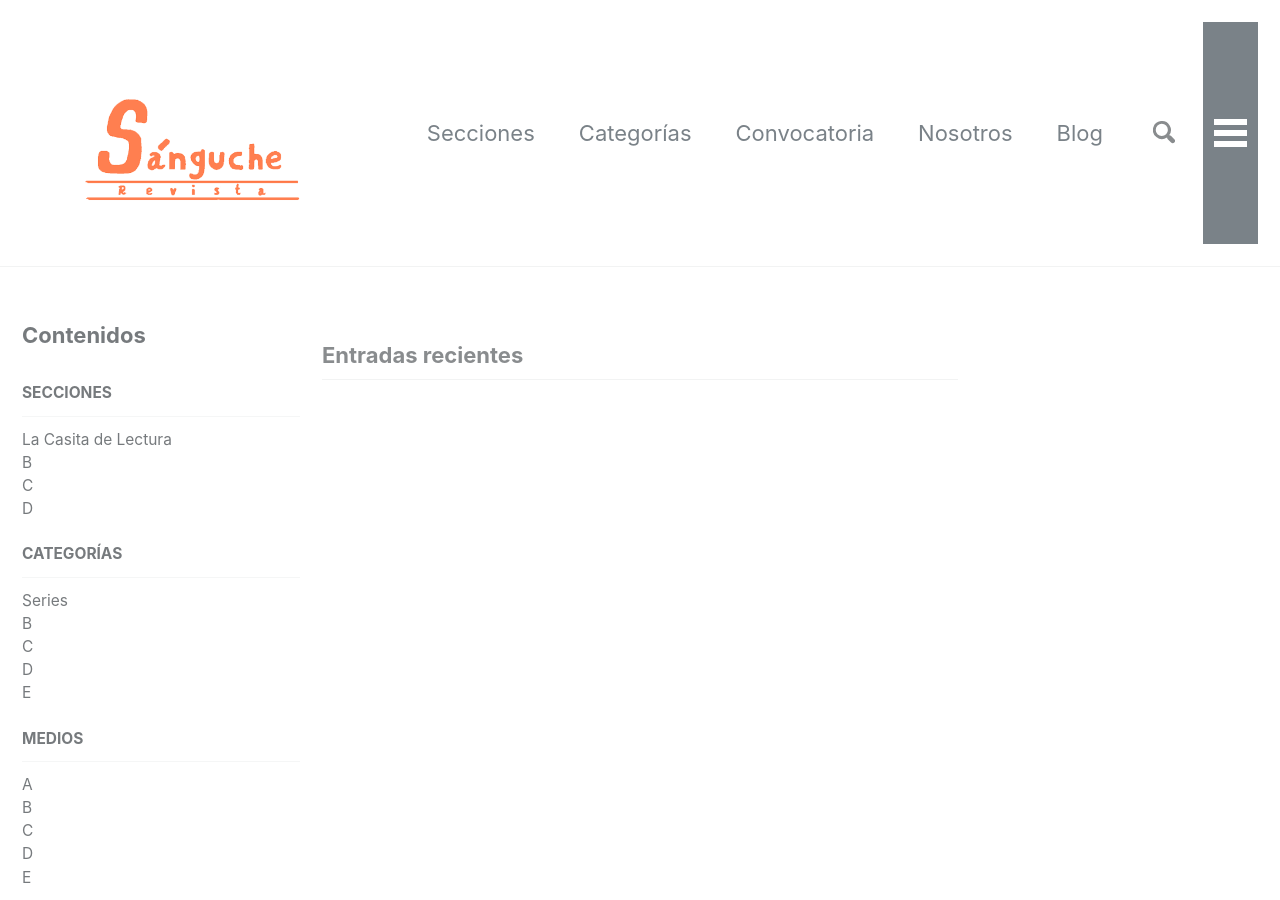
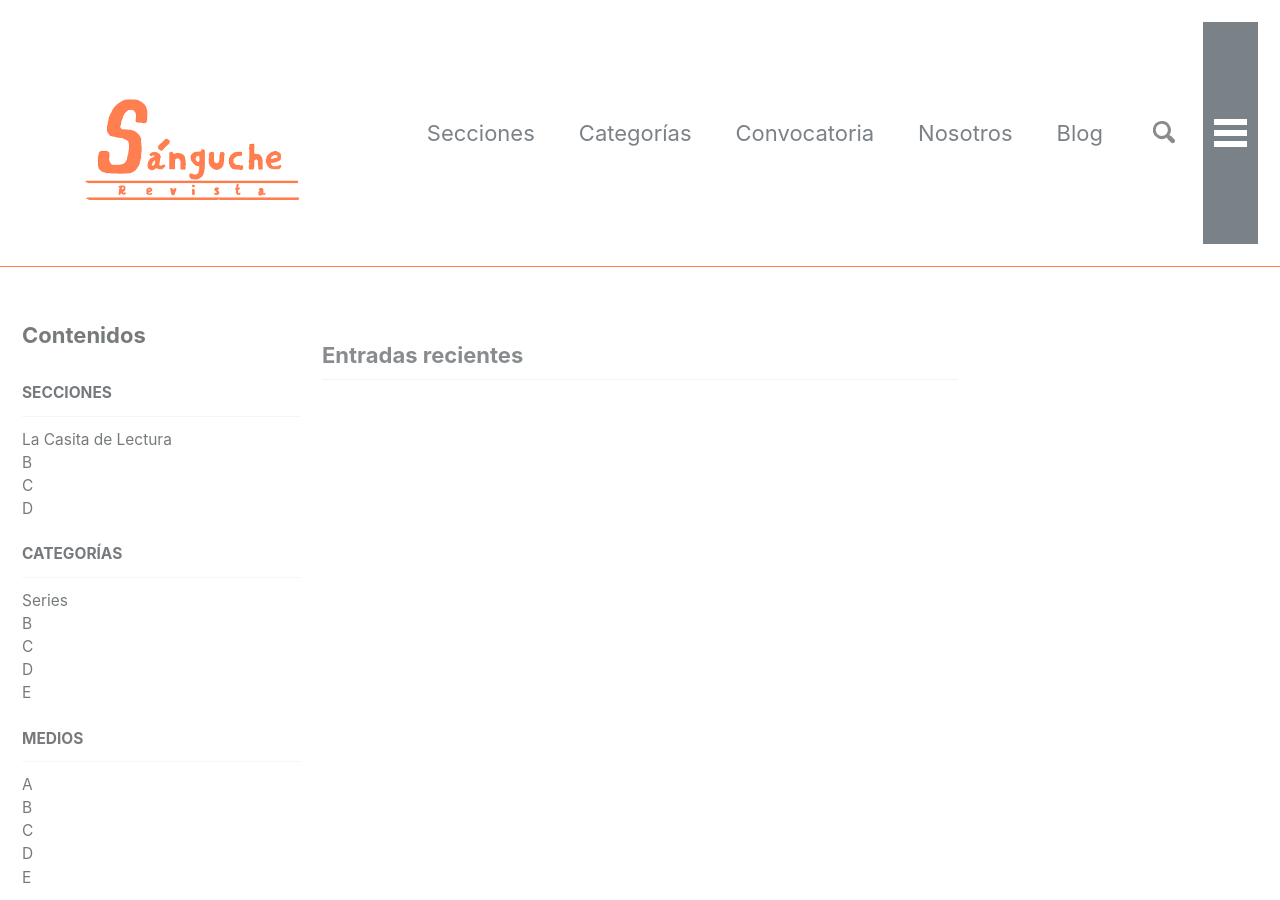
Before and after one commit to sangucherevista/sangucherevista.github.io, a Jekyll site: the page built from index.md, in a window 1280 px wide and 900 px high. Built offline with Jekyll 4.4.1, drawn with Linux system fonts in a browser that asks for light colours; nearby versions of some CDN libraries; the list of posts is cut into pages by our own code.

Commit message:
Updated '_sass/minimal-mistakes/_masthead.scss' via CloudCannon

```diff
--- a/_sass/minimal-mistakes/_masthead.scss
+++ b/_sass/minimal-mistakes/_masthead.scss
@@ -4,7 +4,7 @@
 
 .masthead {
   position: relative;
-  border-bottom: 1px solid $border-color;
+  border-bottom: 1px solid $coral;
   -webkit-animation: $intro-transition;
   animation: $intro-transition;
   -webkit-animation-delay: 0.15s;
```
